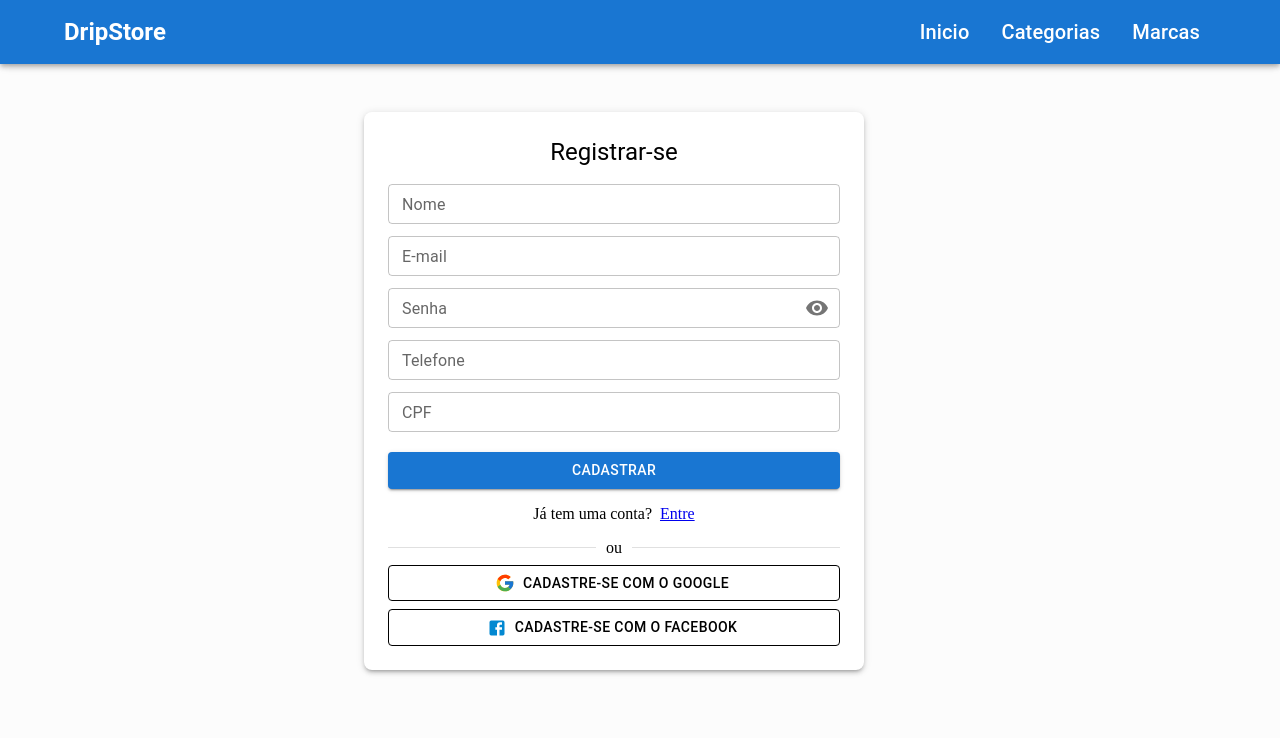
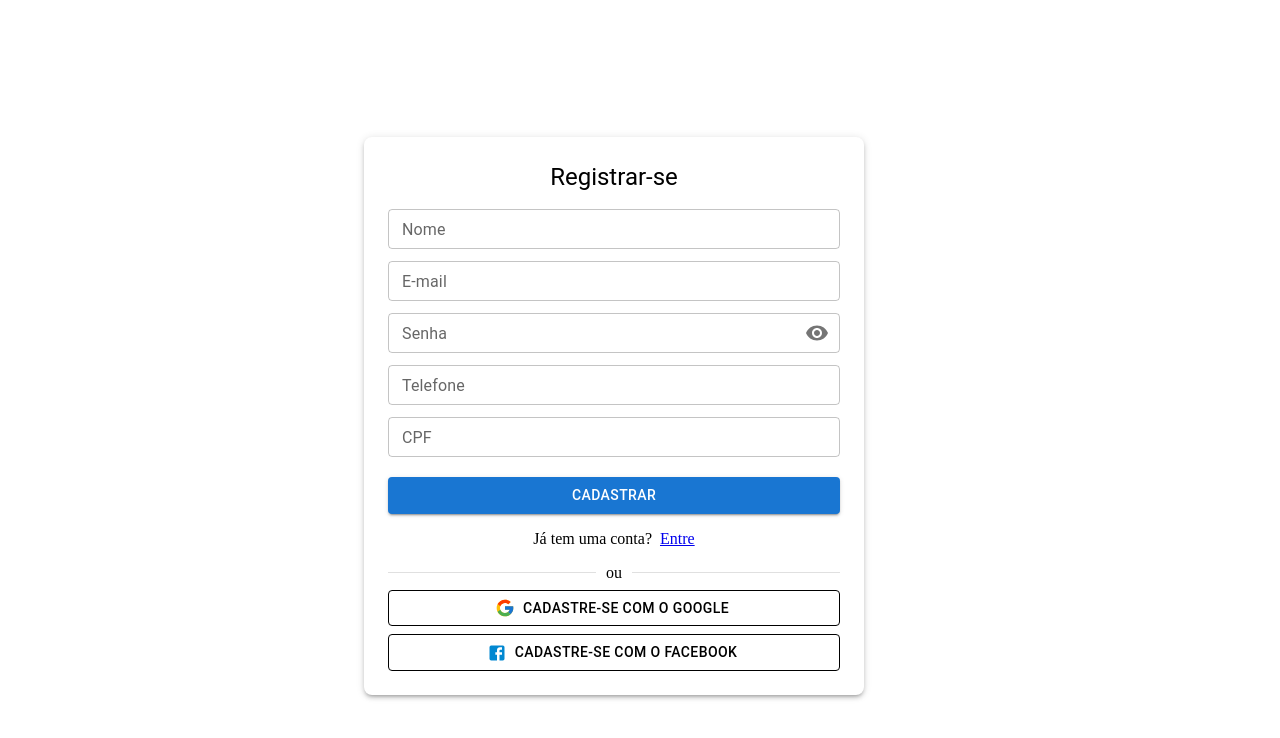
Before and after one commit to breno-dev98/drip, a React (Vite) app: page /cadastro in a window 1280 px wide. Shown: the top 738 px of the page. Built offline with nearby package versions, Linux system fonts and the light colour scheme.

Commit message:
criando privateRoutes e publicRoutes

```diff
--- a/src/App.jsx
+++ b/src/App.jsx
@@ -1,25 +1,14 @@
-import { BrowserRouter, Routes, Route } from 'react-router-dom'
+import { useState } from 'react'
 import './App.css'
-import Layout from './components/layout/Layout'
-import CategoriasPage from './pages/Categorias'
-import HomePage from './pages/Home'
-import MarcasPage from './pages/Marcas'
-import CadastroPage from './pages/CadastroPage'
+import PrivateRoutes from './routes/private.routes'
+import PublicRoutes from './routes/public.routes'
+
 
 function App() {
+  const [auth, setAuth] = useState(false)
+  return auth ? <PrivateRoutes /> : <PublicRoutes />
 
-  return (
-    <BrowserRouter>
-     <Routes>
-      <Route path="" element={<Layout />}>
-        <Route path="/" element={<HomePage />} />
-        <Route path="/categorias" element={<CategoriasPage />} />
-        <Route path="/marcas" element={<MarcasPage />} />
-        <Route path="/cadastro" element={<CadastroPage />} />
-      </Route>
-     </Routes>
-    </BrowserRouter>
-  )
+
 }
 
 export default App
--- a/src/pages/CadastroPage/index.jsx
+++ b/src/pages/CadastroPage/index.jsx
@@ -1,10 +1,11 @@
+import { Box } from "@mui/material";
 import CadastroForm from "../../components/ui/CadastroForm";
 
 const CadastroPage = () => {
     return (
-        <>
+        <Box display='flex' alignItems='center' height='100vh'>
             <CadastroForm />
-        </>
+        </Box>
      );
 }
 
--- /dev/null
+++ b/src/routes/private.routes.jsx
@@ -0,0 +1,21 @@
+import { BrowserRouter, Routes, Route } from "react-router-dom"
+import Layout from "../components/layout/Layout";
+import HomePage from "../pages/Home";
+import CategoriasPage from "../pages/Categorias";
+import MarcasPage from "../pages/Marcas";
+
+const PrivateRoutes = () => {
+    return (
+        <BrowserRouter>
+            <Routes>
+                <Route path="" element={<Layout />}>
+                    <Route path="/" element={<HomePage />} />
+                    <Route path="/categorias" element={<CategoriasPage />} />
+                    <Route path="/marcas" element={<MarcasPage />} />
+                </Route>
+            </Routes>
+        </BrowserRouter>
+    );
+}
+
+export default PrivateRoutes;
--- /dev/null
+++ b/src/routes/public.routes.jsx
@@ -0,0 +1,14 @@
+import { BrowserRouter, Routes, Route } from "react-router-dom"
+import CadastroPage from "../pages/CadastroPage"
+
+const PublicRoutes = () => {
+    return (
+        <BrowserRouter>
+            <Routes>
+                <Route path="/cadastro" element={<CadastroPage />} />
+            </Routes>
+        </BrowserRouter>
+    );
+}
+
+export default PublicRoutes;
```
